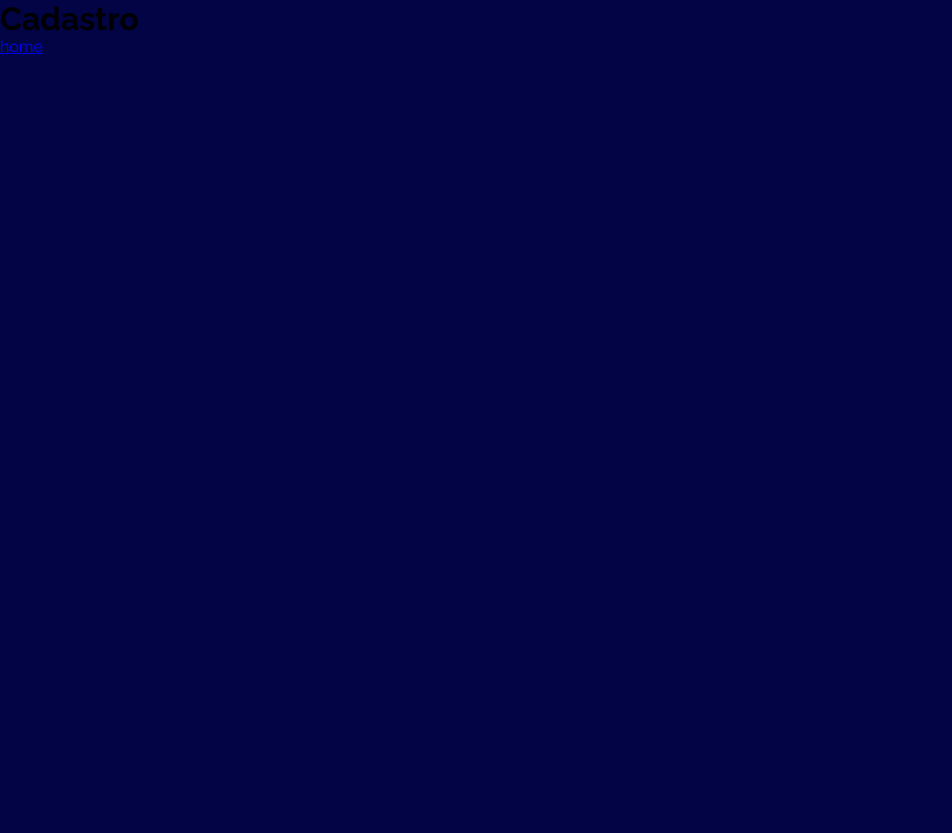
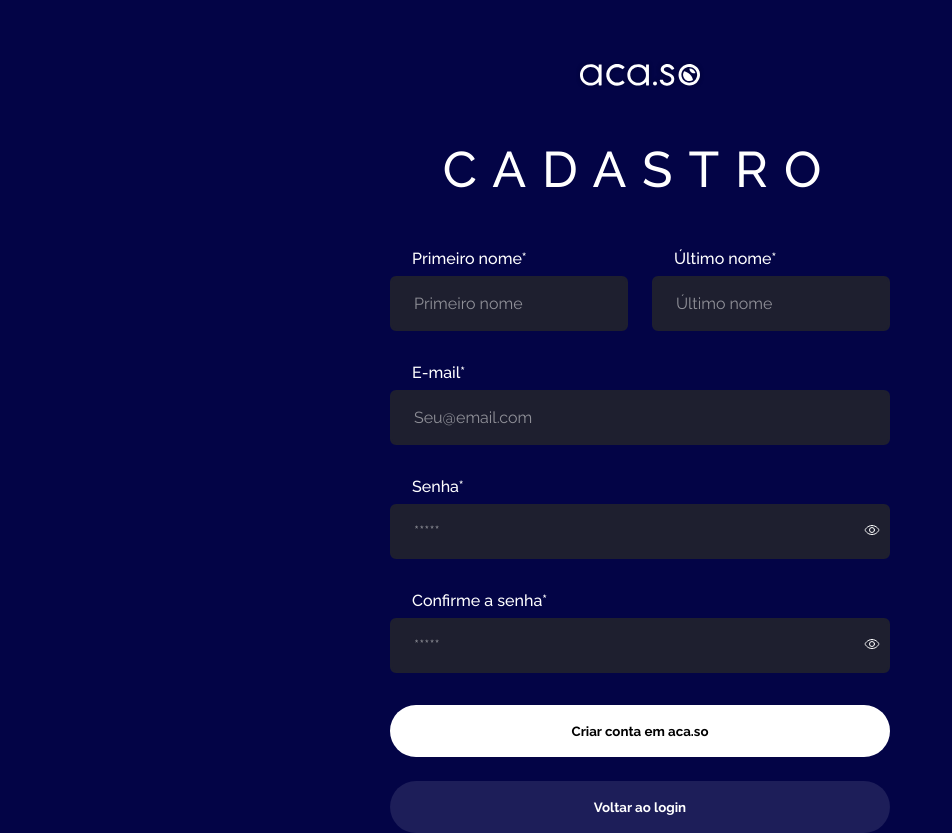
Before and after one commit to pedrocleal/desafio-front-acaso, a React (Vite) app: page /sign-up in a window 1280 px wide. Shown: the whole page, without its empty margins (0-952 px from the left). Before the commit the page ends 800 px from the top, so only its background shows below. Built offline with nearby package versions, Linux system fonts and the light colour scheme.

Commit message:
feat: Pagina de cadastro criada

```diff
--- a/src/components/Button/index.tsx
+++ b/src/components/Button/index.tsx
@@ -5,7 +5,8 @@ export interface IButtonProps {
   text: string,
   color: string,
   bgColor: string,
-  onClick: (event: MouseEvent<HTMLButtonElement>) => void,
+  onClick: any,
+  // find a fix to onClick
 }
 
 export default function Button({ text, color, bgColor, onClick }: IButtonProps) {
--- a/src/components/FormGroup/styles.ts
+++ b/src/components/FormGroup/styles.ts
@@ -2,7 +2,7 @@ import styled from "styled-components";
 
 export const Container = styled.div`
   width: 100%;
-  margin-bottom: 40px;
+  margin-bottom: 24px;
   position: relative;
 
   label {
--- a/src/components/Input/index.tsx
+++ b/src/components/Input/index.tsx
@@ -6,11 +6,10 @@ export interface IInputProps {
   placeholder: string;
   value: string;
   onChange: (event: ChangeEvent<HTMLInputElement>) => void;
-  children?: ReactNode;
   error?: boolean;
 }
 
-export default function Input({ type, placeholder, value, onChange, children, error}: IInputProps) {
+export default function Input({ type, placeholder, value, onChange, error}: IInputProps) {
   return (
     <StyledInput
       value={value}
@@ -18,8 +17,6 @@ export default function Input({ type, placeholder, value, onChange, children, er
       onChange={onChange}
       type={type}
       error={error}
-    >
-      {children}
-    </StyledInput>
+    />
   )
 }
--- a/src/components/Input/styles.ts
+++ b/src/components/Input/styles.ts
@@ -7,9 +7,15 @@ export const StyledInput = styled.input<IInputProps>`
   outline: none;
   border: none;
   background: #1E1F2F;
+  border: 2px solid #1E1F2F;
   border-radius: 6px;
   color: #fff;
   font-size: 16px;
+  transition: all 0.3s ease-in;
+
+  ${({ error }) => error && css`
+    border-color: #E93F78;
+  `}
 
   &::placeholder {
     color: #fff;
--- a/src/pages/SignUp/index.tsx
+++ b/src/pages/SignUp/index.tsx
@@ -1,10 +1,150 @@
-import { Link } from 'react-router-dom'
+import React, { useState } from 'react';
+import { Container, SignUpFormContainer } from './styles';
+import { useNavigate } from 'react-router-dom';
+import useErrors from '../../hooks/useErrors';
+
+import { Eye } from 'phosphor-react';
+
+import logo from '../../assets/logo-acaso.svg';
+import FormGroup from '../../components/FormGroup';
+import Input from '../../components/Input';
+import Button from '../../components/Button';
 
 export default function SignUp() {
+  const [email, setEmail] = useState<string>('')
+  const [firstName, setFirstName] = useState<string>('')
+  const [lastName, setLastName] = useState<string>('')
+  const [password, setPassword] = useState<string>('')
+  const [confirmPassword, setConfirmPassword] = useState<string>('')
+
+  const [showPassword, setShowPassword] = useState<boolean>(false);
+
+  const navigate = useNavigate()
+
+  const { errors, setError, getErrorMessage, removeError} = useErrors();
+
+  function handleBackToLoginButtonClick() {
+    navigate('/login')
+  }
+
+  function handleShowPasswordButtonClick() {
+    setShowPassword(prevState => !prevState)
+  }
+
+  function handleFormInputChange(field: string, e: React.FormEvent<HTMLInputElement>) {
+    switch (field) {
+      case 'firstName':
+        setFirstName(e.currentTarget.value)
+
+        if (!e.currentTarget.value) {
+          return setError({ field: 'firstName', message: 'Campo obrigatório'})
+        } else {
+          removeError('firstName')
+        }
+        break;
+      case 'lastName':
+        setLastName(e.currentTarget.value)
+
+        if (!e.currentTarget.value) {
+          return setError({ field: 'lastName', message: 'Campo obrigatório'})
+        } else {
+          removeError('lastName')
+        }
+        break;
+      case 'email':
+        setEmail(e.currentTarget.value)
+
+        if (!e.currentTarget.value) {
+          return setError({ field: 'email', message: 'Campo obrigatório'})
+        } else {
+          removeError('email')
+        }
+        break;
+      default:
+        break;
+    }
+  }
+
   return (
-    <>
-      <h1>Cadastro</h1>
-      <Link to='/'>home</Link>
-    </>
+    <Container>
+      <img src={logo} alt='Logo Acaso'/>
+      <h3>Cadastro</h3>
+
+      <SignUpFormContainer>
+        <div className='flex-group'>
+          <FormGroup errorMsg={getErrorMessage('firstName')}>
+            <label>Primeiro nome*</label>
+            <Input
+              value={firstName}
+              placeholder='Primeiro nome'
+              type='text'
+              onChange={(event) => handleFormInputChange('firstName', event)}
+              error={getErrorMessage('firstName')}
+            />
+          </FormGroup>
+
+          <FormGroup errorMsg={getErrorMessage('lastName')}>
+            <label>Último nome*</label>
+            <Input
+              value={lastName}
+              placeholder='Último nome'
+              type='text'
+              onChange={(event) => handleFormInputChange('lastName', event)}
+              error={getErrorMessage('lastName')}
+            />
+          </FormGroup>
+        </div>
+
+        <FormGroup errorMsg={getErrorMessage('email')}>
+          <label>E-mail*</label>
+          <Input
+            value={email}
+            placeholder='Seu@email.com'
+            type='text'
+            onChange={(event) => handleFormInputChange('email', event)}
+            error={getErrorMessage('email')}
+          />
+        </FormGroup>
+
+        <FormGroup>
+          <label>Senha*</label>
+          <Input
+            value={password}
+            placeholder='*****'
+            type={showPassword ? 'text' : 'password'}
+            onChange={(e) => setPassword(e.target.value)}
+          />
+          <Eye className='show-password' size={16} color='#fff' onClick={handleShowPasswordButtonClick} />
+
+        </FormGroup>
+
+        <FormGroup>
+          <label>Confirme a senha*</label>
+          <Input
+            value={confirmPassword}
+            placeholder='*****'
+            type={showPassword ? 'text' : 'password'}
+            onChange={(e) => setConfirmPassword(e.target.value)}
+          />
+          <Eye className='show-password' size={16} color='#fff' onClick={handleShowPasswordButtonClick} />
+        </FormGroup>
+
+        <div className='actions'>
+          <Button
+            bgColor='#fff'
+            color='#000000'
+            onClick={() => ''}
+            text='Criar conta em aca.so'
+          />
+
+          <Button
+            bgColor='#FFFFFF1A'
+            color='#fff'
+            text='Voltar ao login'
+            onClick={handleBackToLoginButtonClick}
+          />
+        </div>
+      </SignUpFormContainer>
+    </Container>
   )
 }
--- /dev/null
+++ b/src/pages/SignUp/styles.ts
@@ -0,0 +1,66 @@
+import styled from "styled-components";
+
+export const Container = styled.div`
+  width: 100%;
+  display: flex;
+  align-items: center;
+  justify-content: center;
+  flex-direction: column;
+
+  img {
+    margin-top: 60px;
+  }
+
+  h3 {
+    margin: 50px auto;
+    color: #fff;
+    text-transform: uppercase;
+    font-size: 50px;
+    font-weight: 500;
+    letter-spacing: 16px;
+
+    @media (max-width: 760px) {
+      margin: 49px auto;
+      text-transform: none;
+      font-size: 32px;
+      letter-spacing: 0;
+    }
+  }
+`
+
+export const SignUpFormContainer = styled.form`
+  width: 100%;
+  max-width: 500px;
+  display: flex;
+  flex-direction: column;
+  justify-content: center;
+  align-items: center;
+
+  .flex-group {
+    width: 100%;
+    display: flex;
+    gap: 24px;
+  }
+
+  .show-password {
+    position: absolute;
+    right: 10px;
+    top: 45px;
+    cursor: pointer;
+  }
+
+  .actions {
+    width: 100%;
+    display: flex;
+    gap: 24px;
+    flex-direction: column;
+
+    button {
+      width: 100%;
+    }
+  }
+
+  @media(max-width: 780px) {
+    padding: 24px;
+  }
+`
```
